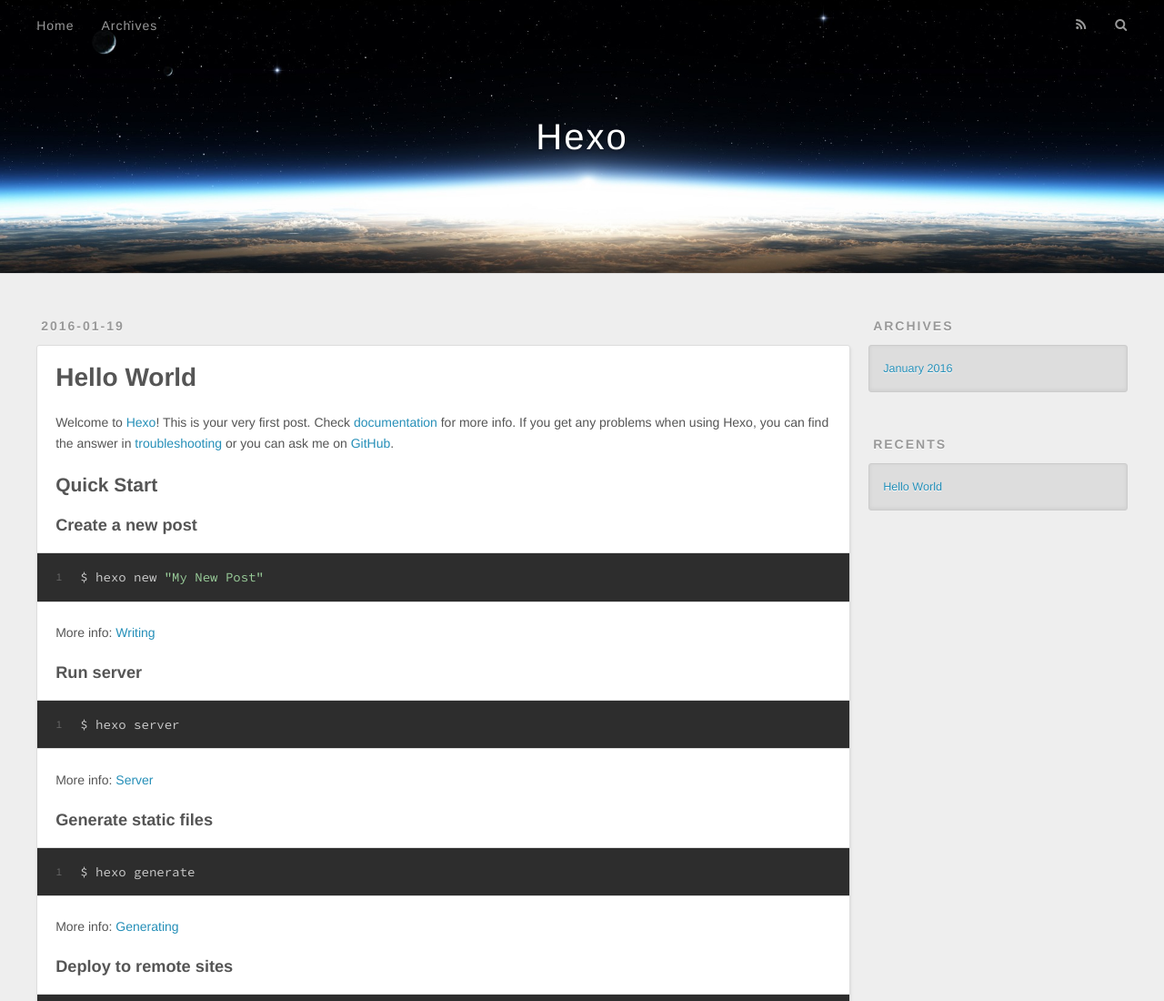
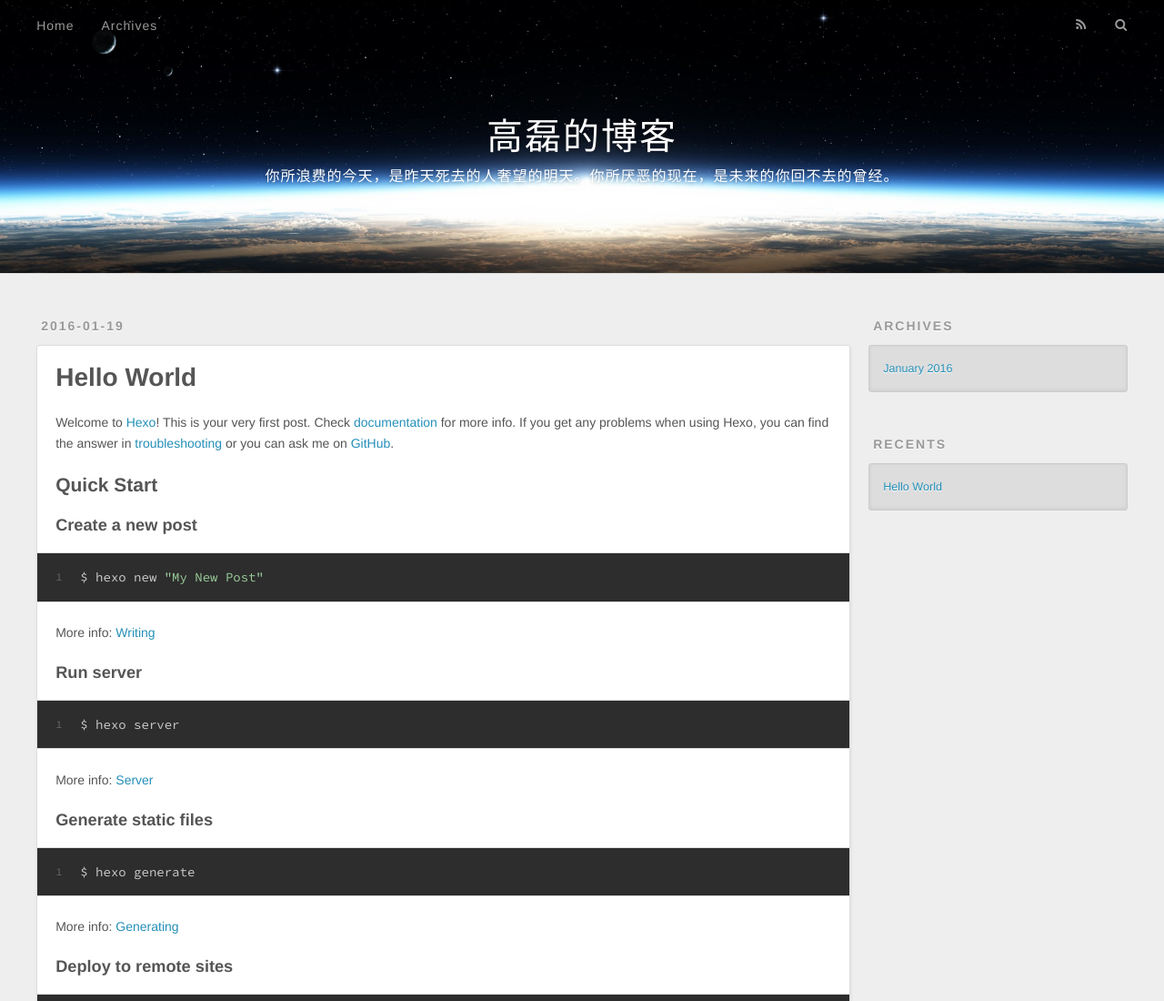
Before and after one commit to leigo/leigo.github.io, a plain HTML site: page index.html in a window 1280 px wide. Shown: the top 1100 px of the page at 91% size. Drawn offline with nearby package versions, Linux system fonts and the light colour scheme.

Commit message:
Site updated: 2016-01-20 00:33:18

```diff
--- a/index.html
+++ b/index.html
@@ -3,19 +3,19 @@
 <head>
   <meta charset="utf-8">
 
-  <title>Hexo</title>
+  <title>高磊的博客</title>
   <meta name="viewport" content="width=device-width, initial-scale=1, maximum-scale=1">
   <meta name="description">
 <meta property="og:type" content="website">
-<meta property="og:title" content="Hexo">
+<meta property="og:title" content="高磊的博客">
 <meta property="og:url" content="http://yoursite.com/index.html">
-<meta property="og:site_name" content="Hexo">
+<meta property="og:site_name" content="高磊的博客">
 <meta property="og:description">
 <meta name="twitter:card" content="summary">
-<meta name="twitter:title" content="Hexo">
+<meta name="twitter:title" content="高磊的博客">
 <meta name="twitter:description">
 
-    <link rel="alternate" href="/atom.xml" title="Hexo" type="application/atom+xml">
+    <link rel="alternate" href="/atom.xml" title="高磊的博客" type="application/atom+xml">
 
 
     <link rel="icon" href="/favicon.png">
@@ -34,8 +34,12 @@
   <div id="header-outer" class="outer">
     <div id="header-title" class="inner">
       <h1 id="logo-wrap">
-        <a href="/" id="logo">Hexo</a>
+        <a href="/" id="logo">高磊的博客</a>
       </h1>
+
+        <h2 id="subtitle-wrap">
+          <a href="/" id="subtitle">你所浪费的今天，是昨天死去的人奢望的明天。你所厌恶的现在，是未来的你回不去的曾经。</a>
+        </h2>
 
     </div>
     <div id="header-inner" class="inner">
@@ -97,7 +101,7 @@
 
     </div>
     <footer class="article-footer">
-      <a data-url="http://yoursite.com/2016/01/19/hello-world/" data-id="cijllyyiq0000zcqkkop79fs5" class="article-share-link">Share</a>
+      <a data-url="http://yoursite.com/2016/01/19/hello-world/" data-id="cijlmdj3k00006kqkjd5z78kb" class="article-share-link">Share</a>
 
 
     </footer>
```
Also changed, not shown: 2016/01/19/hello-world/index.html (+9 -5 lines), archives/2016/01/index.html (+10 -6 lines), archives/2016/index.html (+10 -6 lines), archives/index.html (+10 -6 lines).
